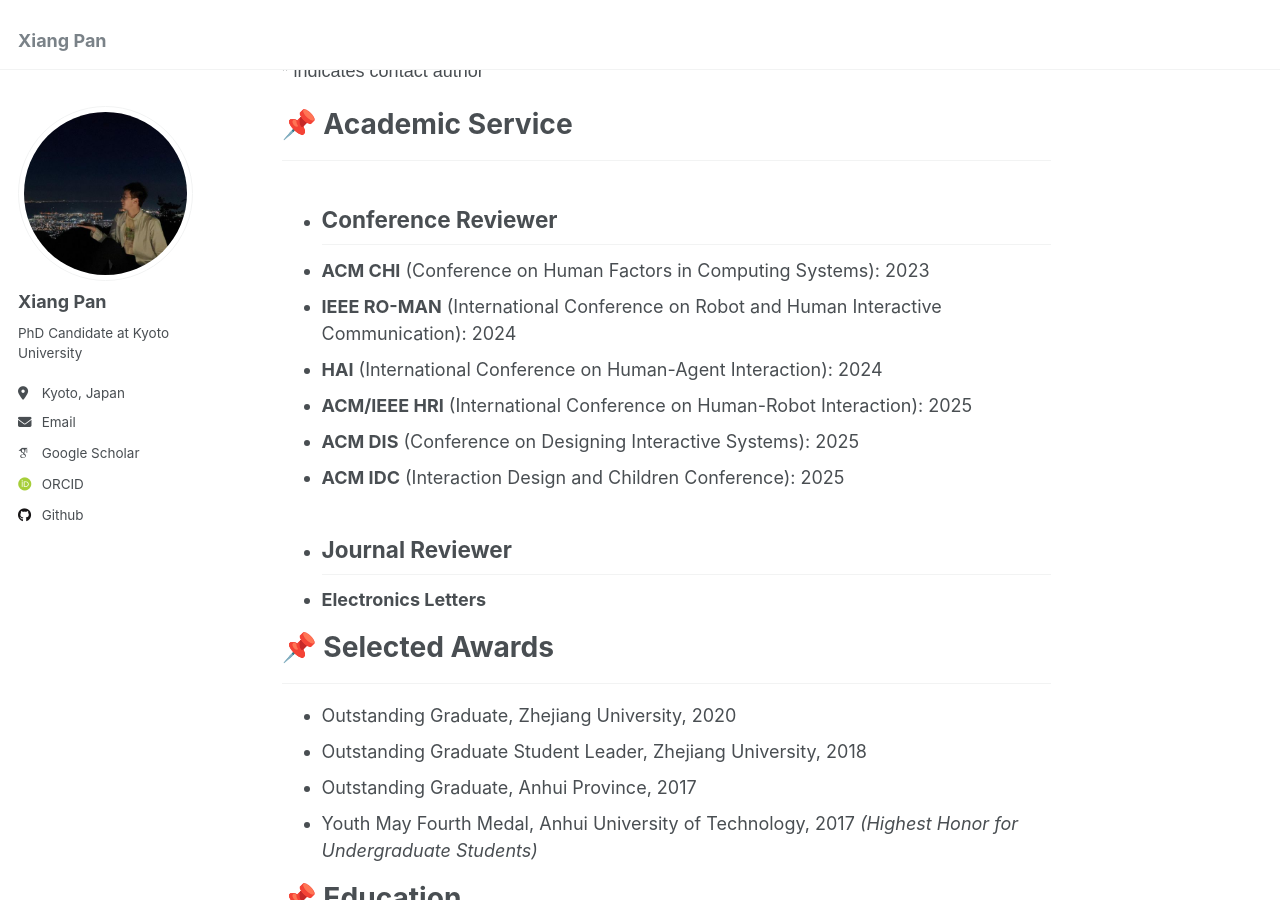
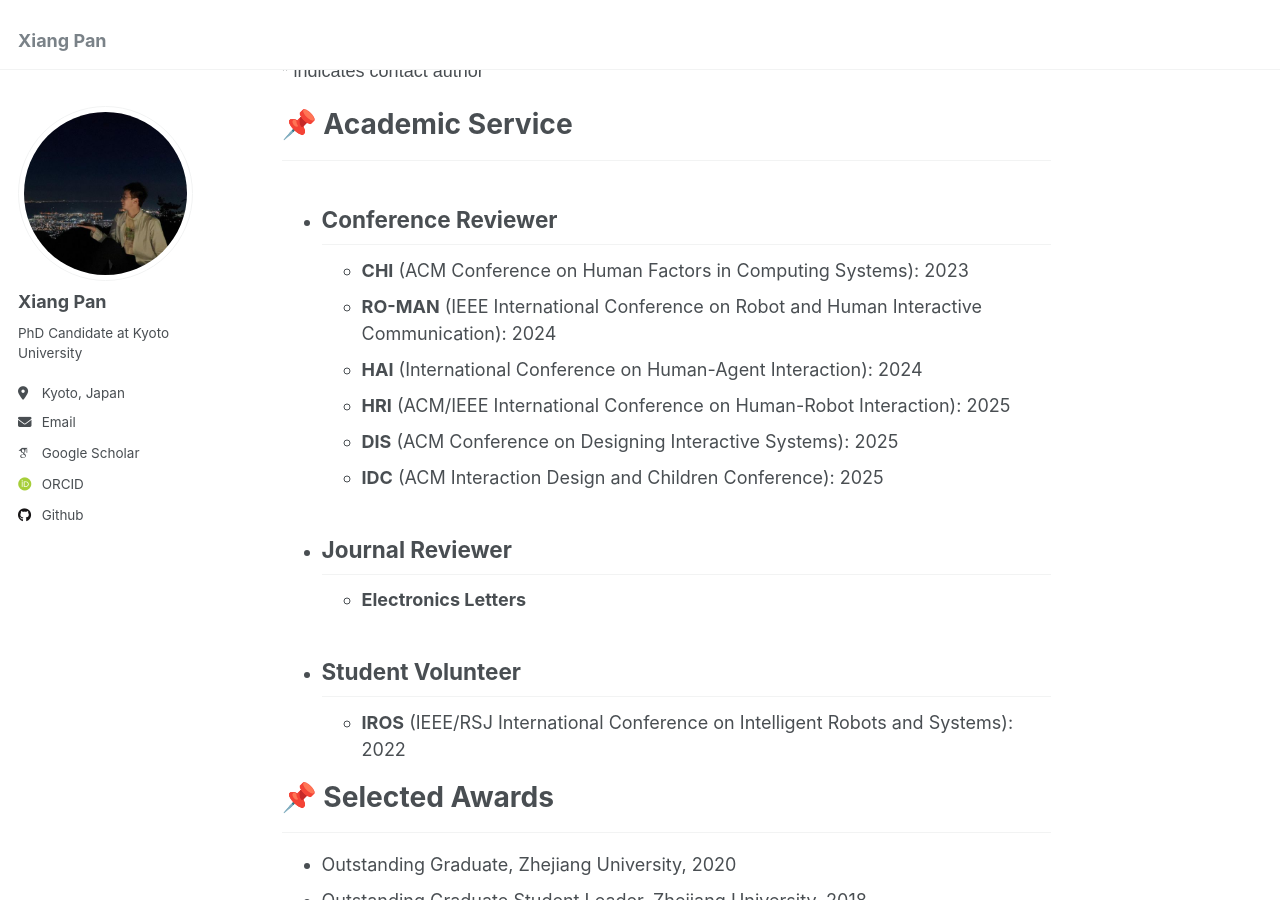
Before and after one commit to pan-xiang/pan-xiang.github.io, a Jekyll site: the page built from _pages/about.md, in a window 1280 px wide and 900 px high, scrolled down 907 px. Built offline with Jekyll 4.4.1, drawn with Linux system fonts in a browser that asks for light colours; some web fonts are replaced; comment, search, counter and statistics services are not loaded.

Commit message:
Update about.md

```diff
--- a/_pages/about.md
+++ b/_pages/about.md
@@ -62,17 +62,18 @@ I am a PhD candidate in the [gradudate school of Informatics](https://www.i.kyot
 # 📌 Academic Service
 ---
 - ## Conference Reviewer
-- **ACM CHI** (Conference on Human Factors in Computing Systems): 2023
-- **IEEE RO-MAN** (International Conference on Robot and Human Interactive Communication): 2024
-- **HAI** (International Conference on Human-Agent Interaction): 2024
-- **ACM/IEEE HRI** (International Conference on Human-Robot Interaction): 2025
-- **ACM DIS** (Conference on Designing Interactive Systems): 2025
-- **ACM IDC** (Interaction Design and Children Conference): 2025
+  - **CHI** (ACM Conference on Human Factors in Computing Systems): 2023
+  - **RO-MAN** (IEEE International Conference on Robot and Human Interactive Communication): 2024
+  - **HAI** (International Conference on Human-Agent Interaction): 2024
+  - **HRI** (ACM/IEEE International Conference on Human-Robot Interaction): 2025
+  - **DIS** (ACM Conference on Designing Interactive Systems): 2025
+  - **IDC** (ACM Interaction Design and Children Conference): 2025
 
 - ## Journal Reviewer
-- **Electronics Letters**
+  - **Electronics Letters**
 
-
+- ## Student Volunteer
+  - **IROS** (IEEE/RSJ International Conference on Intelligent Robots and Systems): 2022
 
 # 📌 Selected Awards
 ---
```
